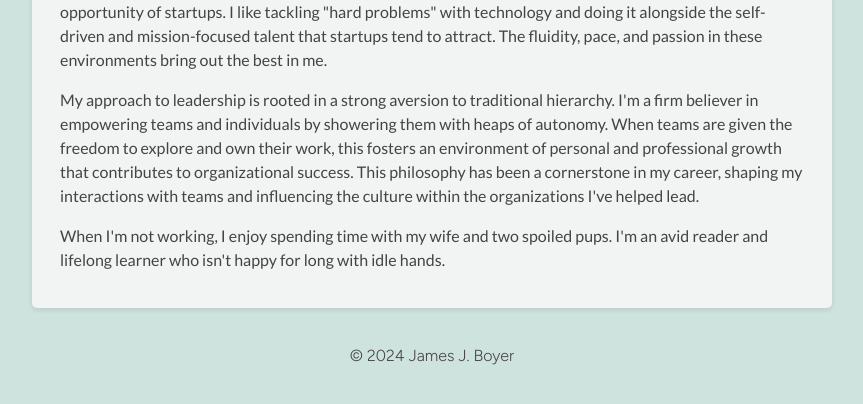
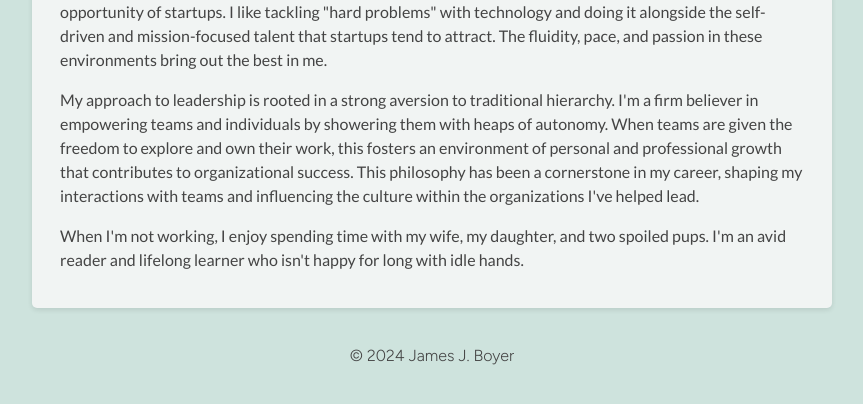
Before and after one commit to jboyer87/jboyer87.github.io, a plain HTML site: page about-me.html in a window 1280 px wide. Shown: the part 220-624 px from the top of the page, without its empty margins (208-1071 px from the left). Drawn offline with nearby package versions, Linux system fonts and the light colour scheme.

Commit message:
Updated about page

```diff
--- a/about-me.html
+++ b/about-me.html
@@ -36,8 +36,8 @@
 					professional growth that contributes to organizational success. This philosophy has been a
 					cornerstone in my career, shaping my interactions with teams and influencing the culture within the
 					organizations I've helped lead.</p>
-				<p>When I'm not working, I enjoy spending time with my wife and two spoiled pups. I'm an avid reader and
-					lifelong learner who isn't happy for long with idle hands.</p>
+				<p>When I'm not working, I enjoy spending time with my wife, my daughter, and two spoiled pups. I'm an
+					avid reader and lifelong learner who isn't happy for long with idle hands.</p>
 			</article>
 		</section>
 		<footer class="footer">
```
